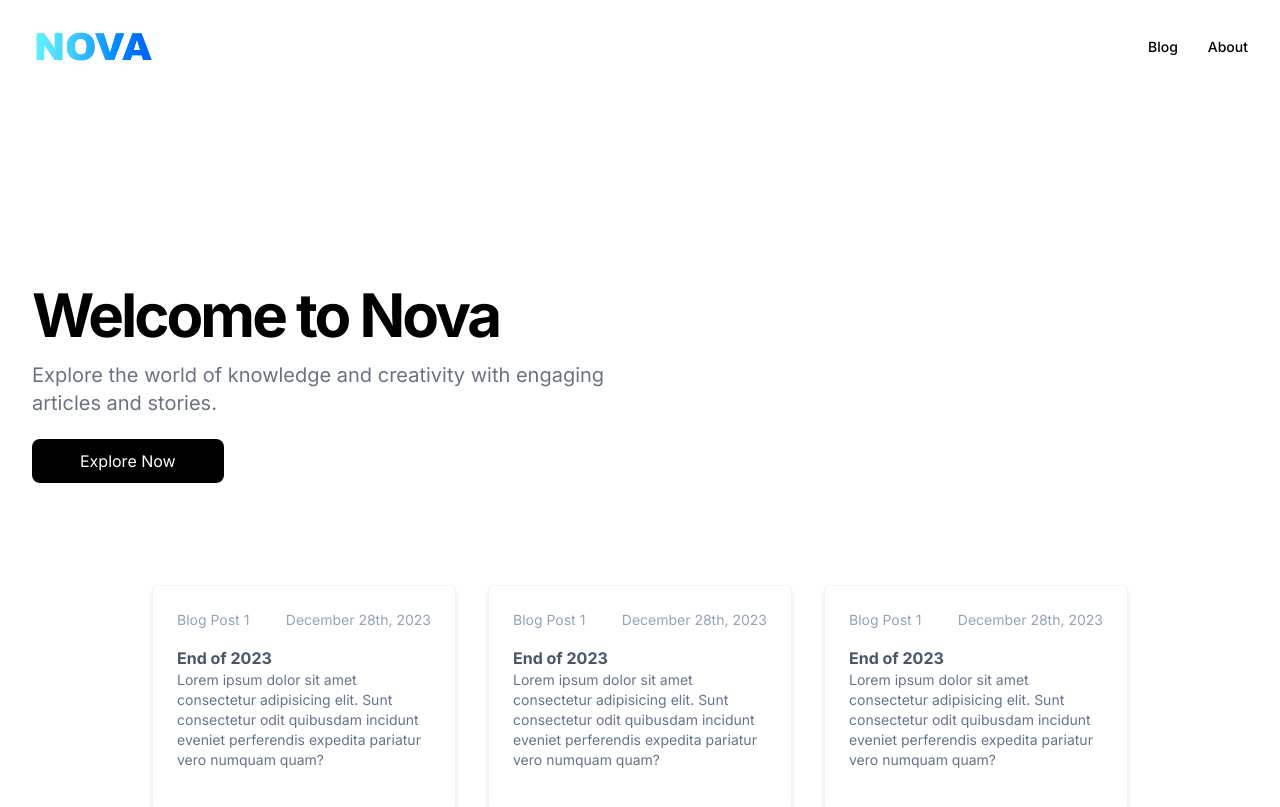
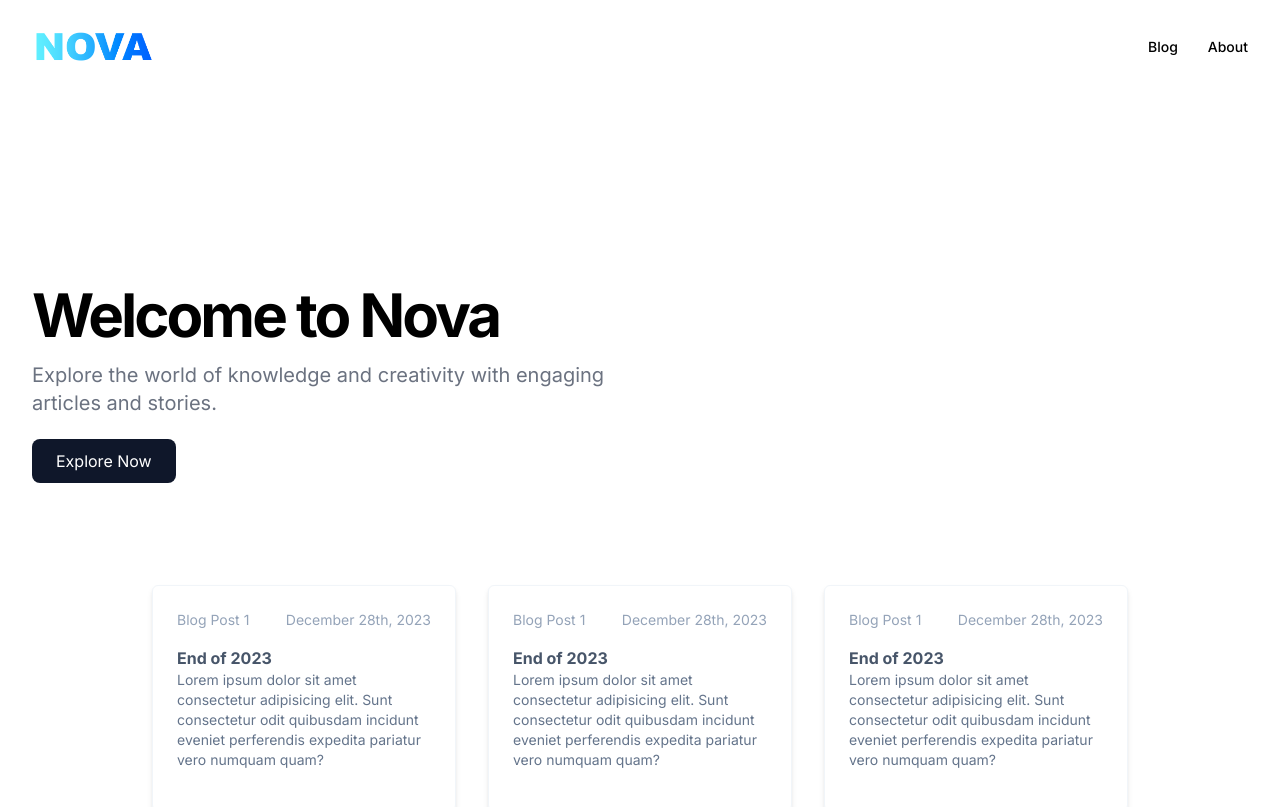
Before and after one commit to BrandonGormley/nova, a Next.js app: page / in a window 1280 px wide. Shown: the top 807 px of the page. Built offline with nearby package versions, Linux system fonts and the light colour scheme.

Commit message:
update styling

```diff
--- a/src/app/components/Hero.tsx
+++ b/src/app/components/Hero.tsx
@@ -12,7 +12,7 @@ export default function Hero() {
                     articles and stories.
                 </p>
                 <Link
-                    className='bg-black text-white rounded-lg px-12 py-3 block text-center md:inline hover:bg-slate-600 transition-all'
+                    className='bg-slate-900 text-white rounded-lg px-6 py-3 block text-center md:inline hover:bg-slate-800 transition-all'
                     href='/'
                 >
                     Explore Now
```
